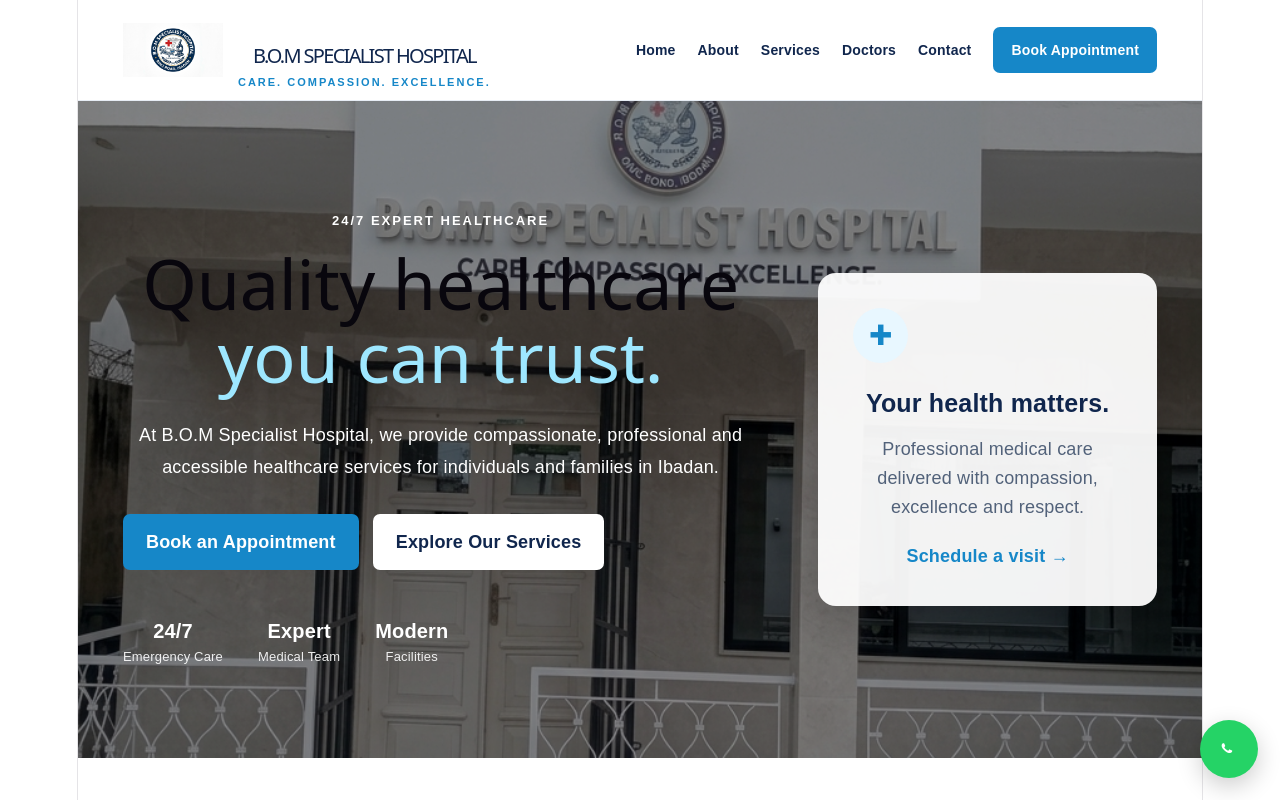
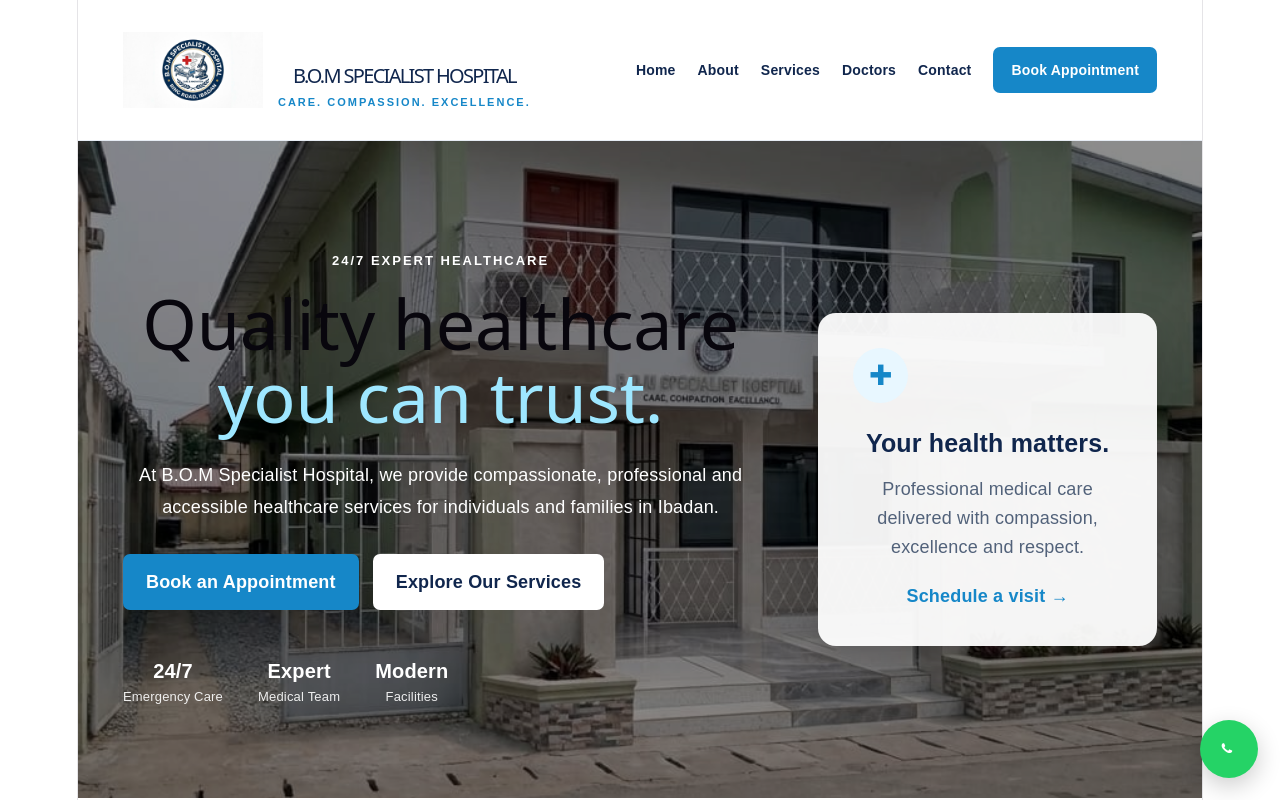
Before and after one commit to zarryolly-code/BOM-SPECIALIST-HOSPITAL, a React app in the folder frontend/: page / in a window 1280 px wide. Shown: the top 800 px of the page. Built offline with nearby package versions, Linux system fonts and the light colour scheme; the HTML template or start-up script is replaced by a standard one.

Commit message:
Update hospital logo and front building image

```diff
--- a/frontend/src/App.css
+++ b/frontend/src/App.css
@@ -57,8 +57,8 @@ a {
 }
 
 .hospital-logo {
-  width: 100px;
-  height: 100px;
+  width: 140px;
+  height: 140px;
   object-fit: contain;
 }
 
@@ -115,7 +115,7 @@ a {
       rgba(0, 0, 0, 0.45),
       rgba(0, 0, 0, 0.45)
     ),
-    url("./assets/bom-front-building.jpg") center/cover no-repeat;
+    url("./assets/bom-front-building.jpeg") center/cover no-repeat;
 
   padding: 110px 0 90px;
   color: #ffffff;
--- a/frontend/src/App.jsx
+++ b/frontend/src/App.jsx
@@ -1,6 +1,6 @@
 import "./App.css";
 import bomLogo from "./assets/bom-logo.jpeg";
-import bomFrontBuilding from "./assets/bom-front-building.jpg";
+import bomFrontBuilding from "./assets/bom-front-building.jpeg";
 import bomReception from "./assets/bom-reception.jpeg";
 import bomTheatre from "./assets/bom-theatre.jpeg";
 import bomWards from "./assets/bom-wards.jpeg";
```
Also changed, not shown: frontend/src/assets/bom-front-building.jpeg (added).
